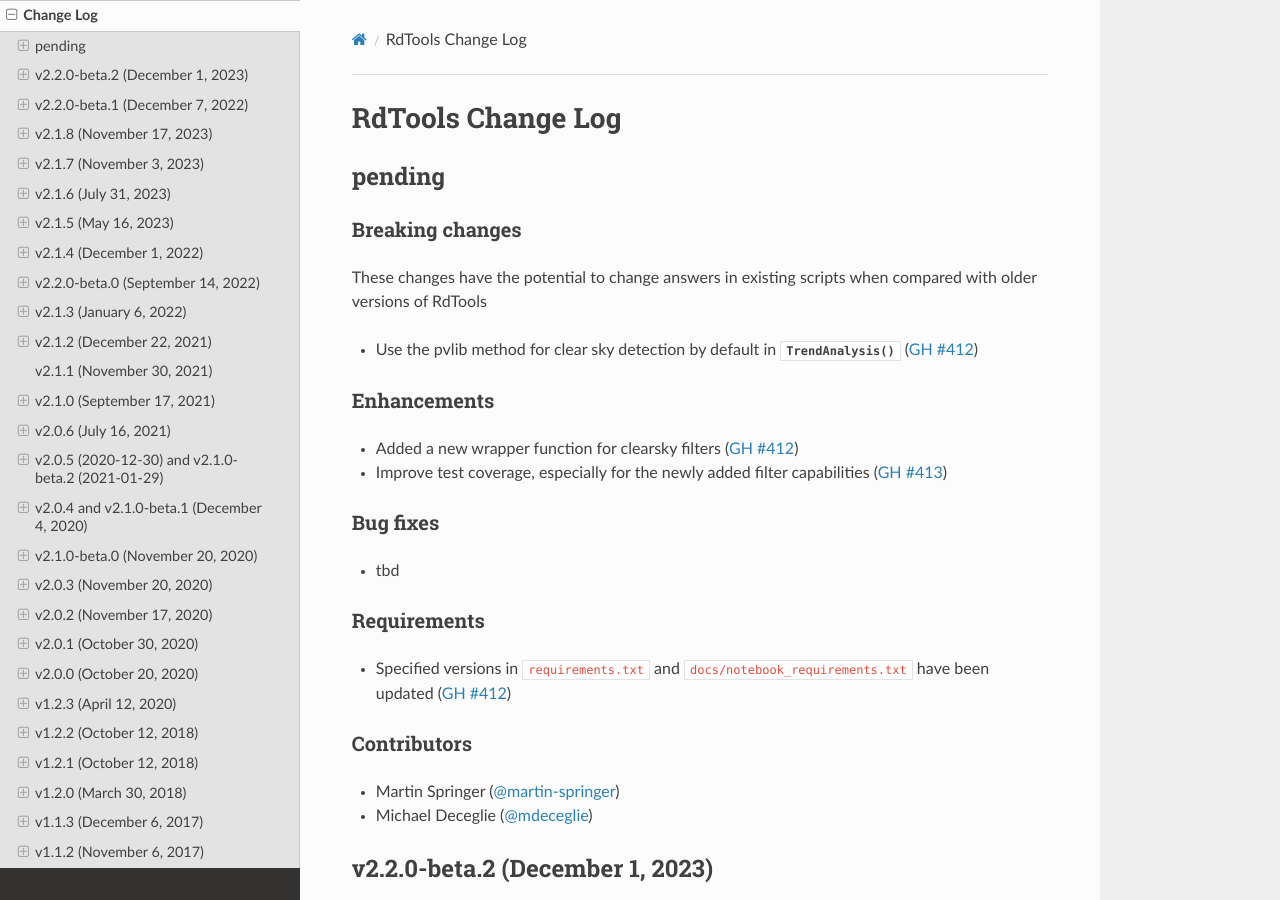
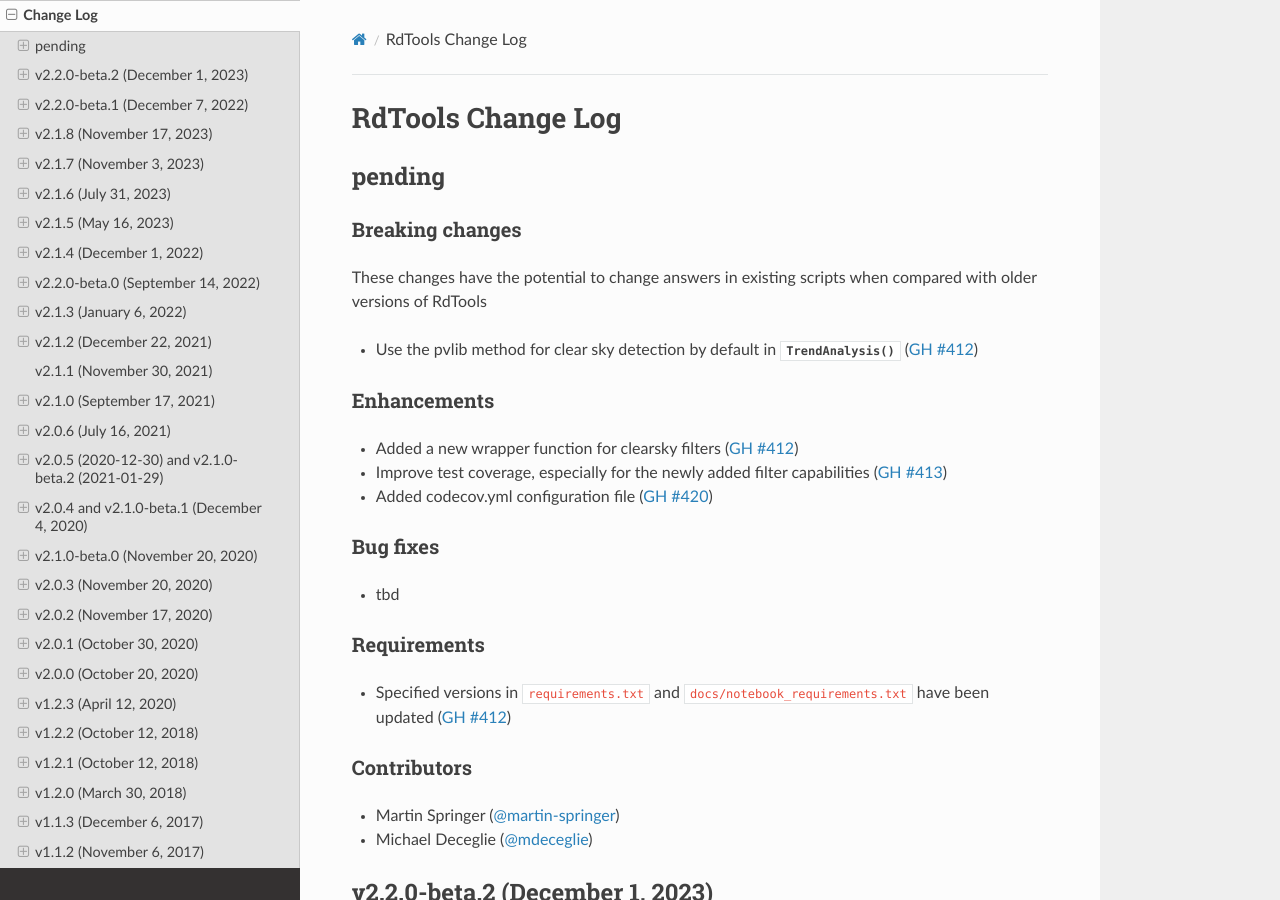
Before and after one commit to NREL/rdtools, a Sphinx documentation site: the page built from docs/sphinx/source/changelog.rst, in a window 1280 px wide and 900 px high. Built offline with Sphinx 7.4.7 and the Read the Docs theme 2.0.0, drawn with Linux system fonts in a browser that asks for light colours; pages that are not in the unit, such as notebooks, are missing from menus.

Commit message:
update changelog

```diff
--- a/docs/sphinx/source/changelog/pending.rst
+++ b/docs/sphinx/source/changelog/pending.rst
@@ -13,6 +13,7 @@
 ------------
 * Added a new wrapper function for clearsky filters (:pull:`412`)
 * Improve test coverage, especially for the newly added filter capabilities (:pull:`413`)
+* Added codecov.yml configuration file (:pull:`420`)
 
 Bug fixes
 ---------
```
